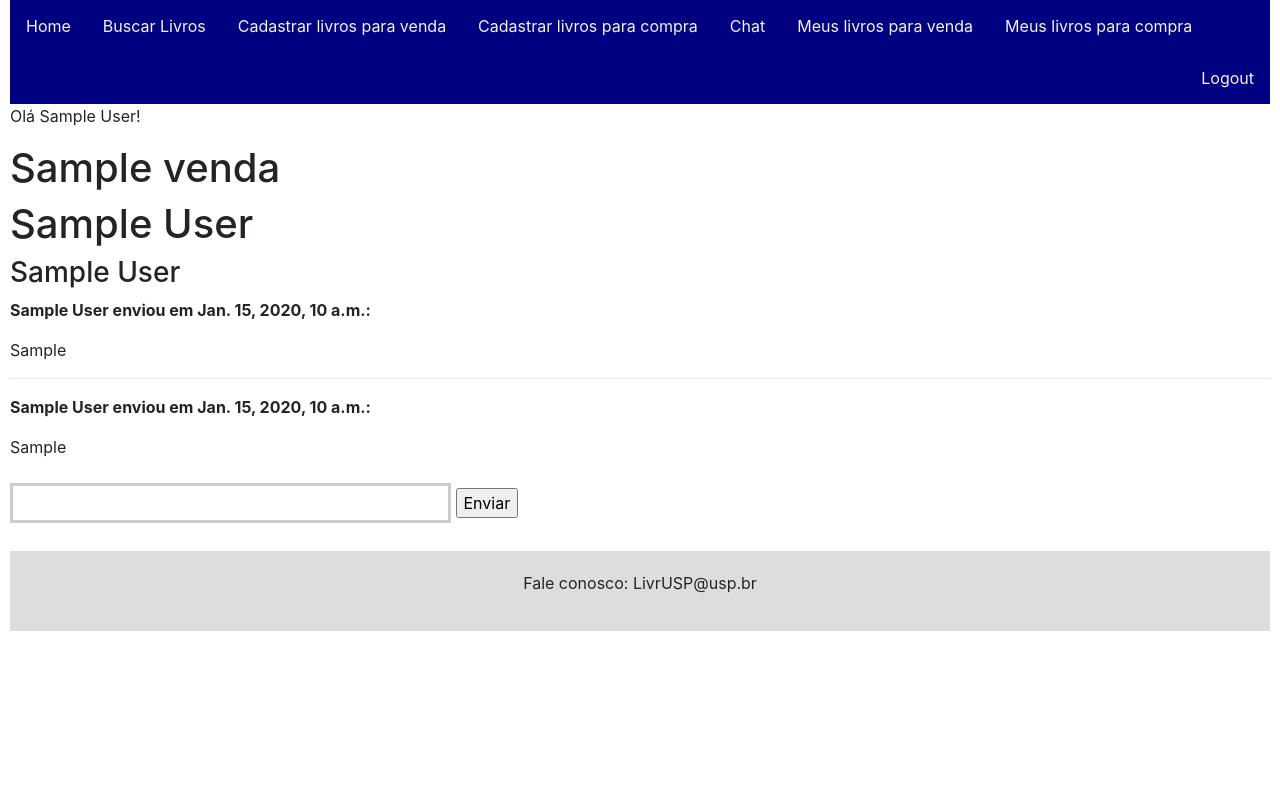
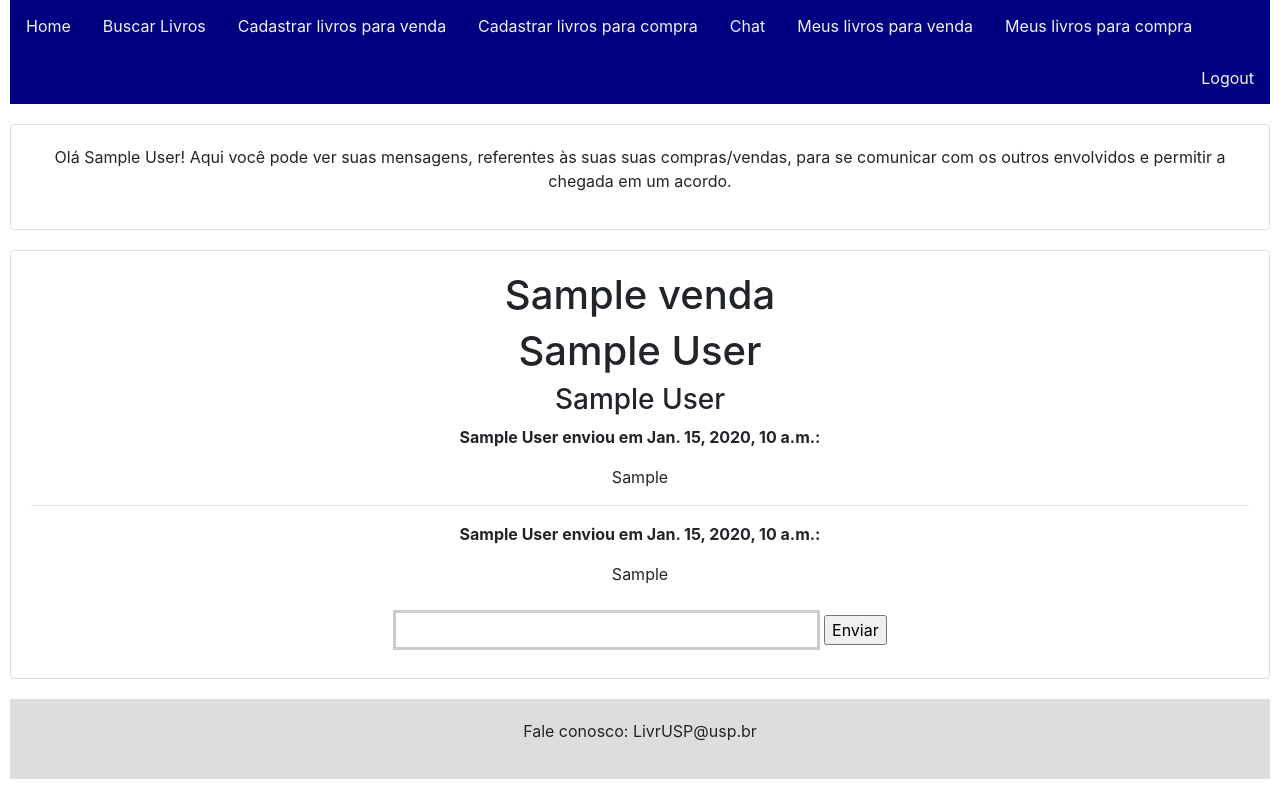
Before and after one commit to gabrielsb10/site_final_livrusp, a Django app: page /chat/ in a window 1280 px wide. Shown: the part 76-865 px from the top of the page. Before the commit the page ends 707 px from the top, so only its background shows below. Run offline with Django 3.2, Linux system fonts and the light colour scheme; a user stored in the database is signed in; tables that the repository leaves empty hold one stand-in row (values such as "Sample post"); some libraries are stand-ins or nearby versions.

Commit message:
Ajustes de css e bootstrap, front-end praticamente finalizado

```diff
--- a/livrusp/static/livrusp/style.css
+++ b/livrusp/static/livrusp/style.css
@@ -76,6 +76,7 @@ header {
     background-color: white;
     padding: 20px;
     margin-top: 20px;
+    text-align: center;
 }
 
 
--- a/livrusp/templates/busca.html
+++ b/livrusp/templates/busca.html
@@ -12,13 +12,15 @@
 
 {% block content %}
 {% if user.is_authenticated %}
+<div class="card">
+
   <p>Olá, {{ user.customer.name }}!</p>
 
 <h3 id="form-title">Busque os livros que deseja comprar!</h3>
 <form action="{% url 'busca' %}" method="get">
   <input name="q" type="text" placeholder="Search...">
 </form>
-
+</div>
 
 <ul>
   {% for result in results %}
--- a/livrusp/templates/cad_venda.html
+++ b/livrusp/templates/cad_venda.html
@@ -12,7 +12,11 @@
 
 {% block content %}
 {% if user.is_authenticated %}
-<p>Olá, {{ user.customer.name }}!</p>
+<div class="card">
+<p>Olá, {{ user.customer.name }}!, bem-vindo à aba de cadastro, aqui você poderá cadastrar livros para venda, assim, outros usuários poderão encontrá-los,
+  por meio de seu nome, área, autor e outras informações.
+</p>
+</div>
 
 <div class="container h-100">
   <div class="d-flex justify-content-center h-100">
--- a/livrusp/templates/chat.html
+++ b/livrusp/templates/chat.html
@@ -8,9 +8,14 @@
 
 {% block content %}
 {% if user.is_authenticated %}
-<p>Olá {{ user.customer.name }}!</p>
+<div class="card">
 
+<p>Olá {{ user.customer.name }}! Aqui você pode ver suas mensagens, referentes às suas suas compras/vendas, para se comunicar com os
+    outros envolvidos e permitir a chegada em um acordo.
+</p>
+</div>
 {% for chat in chats %}
+    <div class="card">
 
     <div>
         <h1>{{ chat.0.0.first.livro.title }}</h1>
@@ -35,11 +40,15 @@
                     <input type='hidden' name='livro' value='{{ conversa.0.first.livro.id }}'>
                 </form>
             </div>
+        </div>
         {% endfor %}
     </div>
 
     {% empty %}
-    <p>Nenhuma mensagem.</p>
+    <div class="card">
+
+    <p>Nenhuma mensagem :(</p>
+    </div>
 
 
 
--- a/livrusp/templates/home.html
+++ b/livrusp/templates/home.html
@@ -22,13 +22,13 @@
 
 
 <div class="card">
-  <div class="d-flex justify-content-center">
-    Bem vindo ao LivrUSP, uma ferramenta de Uspianos para a comunidade USP. Aqui você poderá comprar e vender livros,
+
+  Bem vindo ao LivrUSP, uma ferramenta de Uspianos para a comunidade USP. Aqui você poderá comprar e vender livros,
   sejam estes acadêmicos
   ou literários, para a troca de conhecimento dentro da comunidade USPIANA, de forma a ajudar os alunos a conseguirem
   materiais didáticos
   assecíveis aos seus cursos e incentivar o intercâmbio de ideias e conhecimentos entres os alunos.
-  </div>
+
 </div>
 <div class="card">
   <div class="d-flex justify-content-center">
```
Also changed, not shown: livrusp/templates/cad_compra.html (+5 -2 lines), livrusp/templates/meus_livros_compra.html (+9 -2 lines), livrusp/templates/meus_livros_venda.html (+9 -3 lines).
